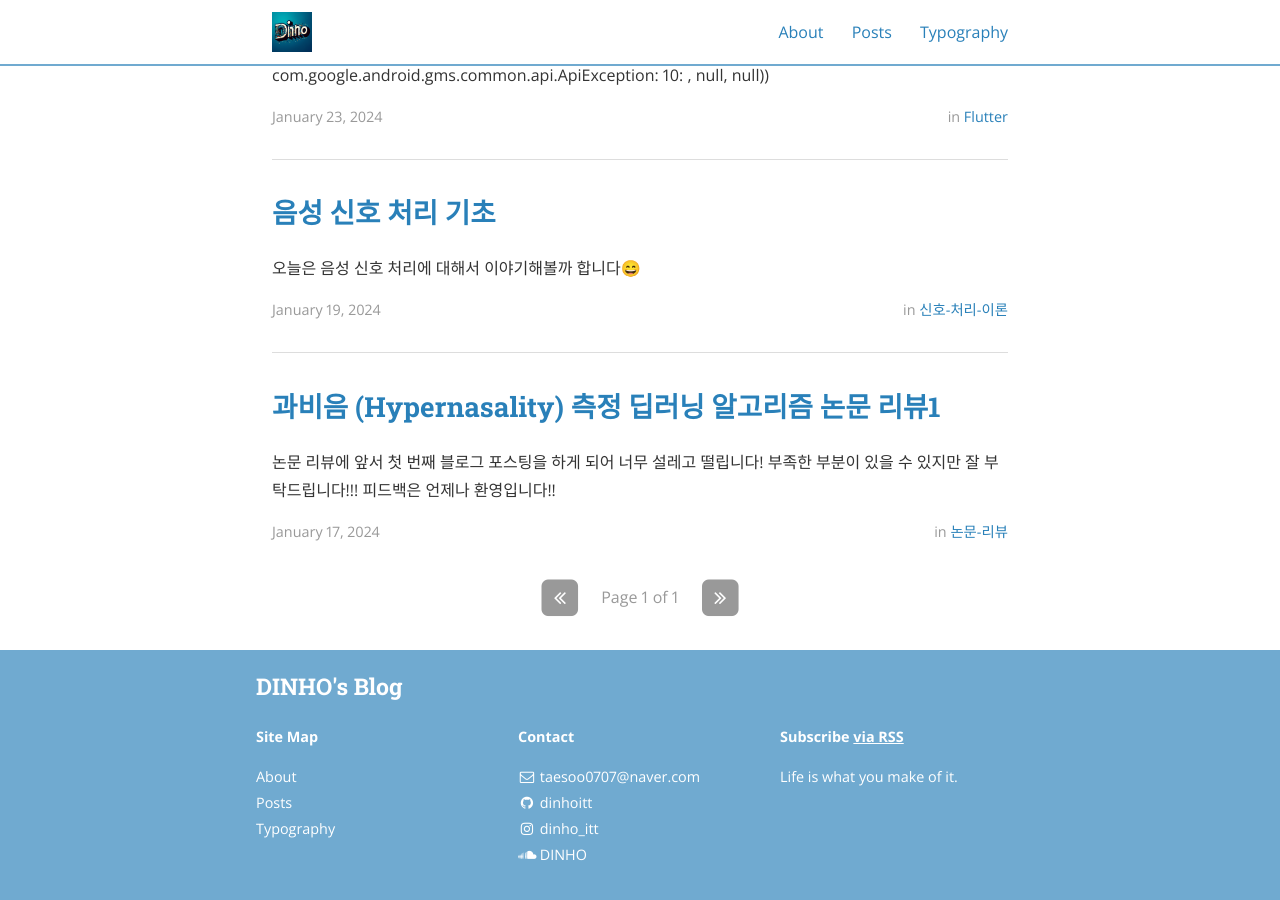
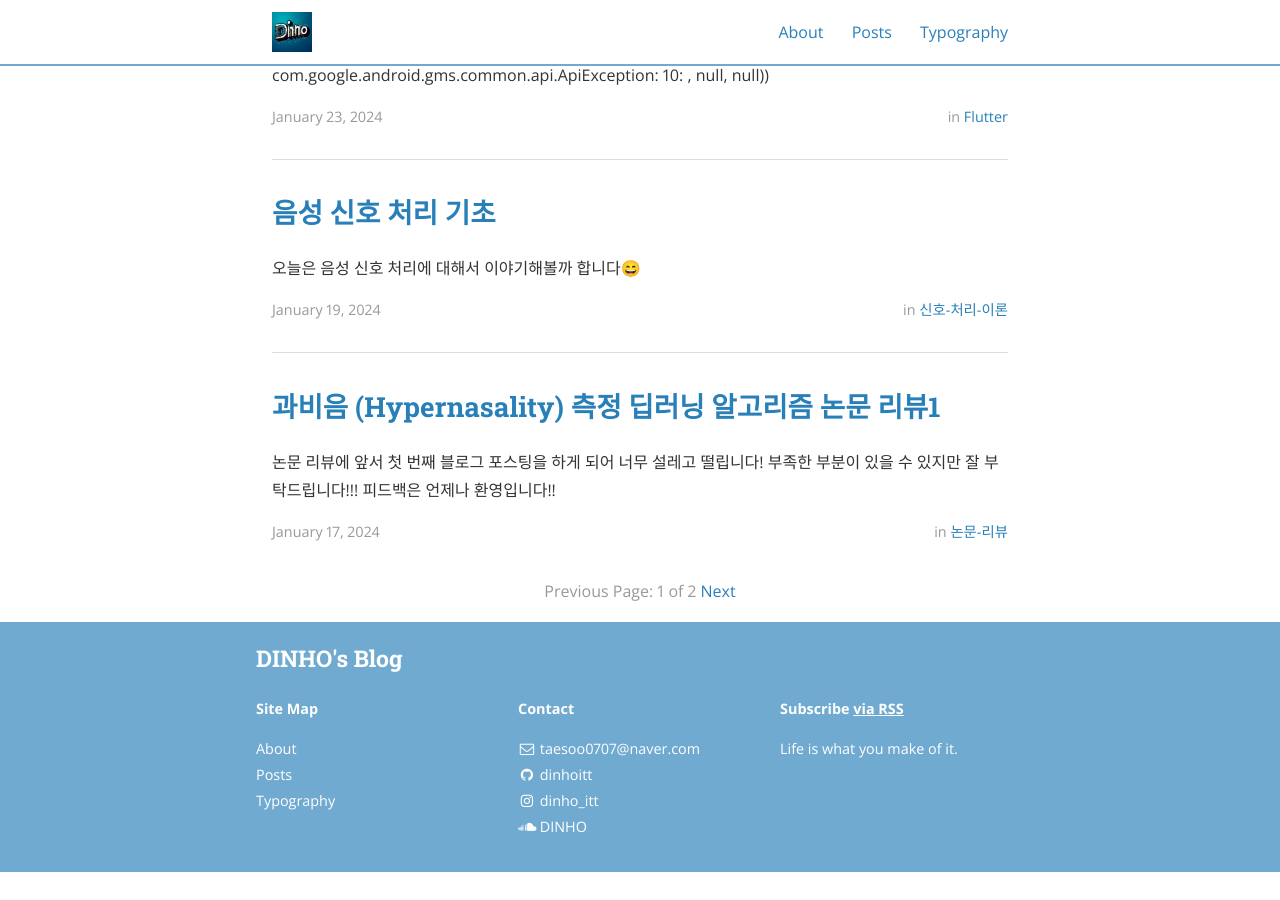
Before and after one commit to dinhoitt/dinhoitt.github.io, a Jekyll site: the page built from index.html, in a window 1280 px wide and 900 px high, scrolled down 1073 px. Built offline with Jekyll 4.4.1, drawn with Linux system fonts in a browser that asks for light colours; nearby versions of some CDN libraries; the list of posts is cut into pages by our own code; after the commit the page ends 1945 px from its top, so only the background shows below that.

Commit message:
pagination

```diff
--- a/_config.yml
+++ b/_config.yml
@@ -31,23 +31,10 @@
 # Pagination Settings
 # https://github.com/sverrirs/jekyll-paginate-v2/blob/master/README-GENERATOR.md#site-configuration
 pagination:
-
-  # Site-wide kill switch, disabled here it doesn't run at all
   enabled: true
-
-  # Set to 'true' to enable pagination debugging. This can be enabled in the site config or only for individual pagination pages
-  debug: false
-
-  # The default document collection to paginate if nothing is specified ('posts' is default)
-  collection: 'posts'
-
-  # How many objects per paginated page, used to be `paginate` (default: 0, means all)
-  per_page: 10
-
-  # The permalink structure for the paginated pages (this can be any level deep)
-  permalink: '/page/:num/' # Pages are index.html inside this folder (default)
-  #permalink: '/page/:num.html' # Pages are simple html files
-  #permalink: '/page/:num' # Pages are html files, linked jekyll extensionless permalink style.
+  per_page: 5
+  permalink: "/page/:num/"
+  sort_reverse: true
 
 # Archive settings (see https://github.com/jekyll/jekyll-archives/)
 jekyll-archives:
--- a/index.html
+++ b/index.html
@@ -43,46 +43,20 @@
   {% endfor %}
 </ul>
 
-<nav class="pagination" role="navigation">
-	<p>
-    {% if paginator.previous_page %}
-			{% if paginator.page == 2 %}
-			<a class="newer-posts" href="{{ site.baseurl }}{{ paginator.previous_page_path }}">
-        <span class="fa-stack fa-lg">
-          <i class="fa fa-square fa-stack-2x"></i>
-          <i class="fa fa-angle-double-left fa-stack-1x fa-inverse"></i>
-        </span>
-      </a>
-			{% else %}
-			<a class="newer-posts" href="{{ site.baseurl }}{{ paginator.next_page_path }}">
-				<span class="fa-stack fa-lg">
-					<i class="fa fa-square fa-stack-2x"></i>
-					<i class="fa fa-angle-double-left fa-stack-1x fa-inverse"></i>
-				</span>
-			</a>
-			{% endif %}
-		{% else %}
-		<span class="fa-stack fa-lg">
-      <i class="fa fa-square fa-stack-2x"></i>
-      <i class="fa fa-angle-double-left fa-stack-1x fa-inverse"></i>
-    </span>
-		{% endif %}
-		<span class="page-number">Page {{ paginator.page }} of {{ paginator.total_pages }}</span>
-		{% if paginator.next_page %}
-		<a class="newer-posts" href="{{ site.baseurl }}{{ paginator.next_page_path }}">
-      <span class="fa-stack fa-lg">
-        <i class="fa fa-square fa-stack-2x"></i>
-        <i class="fa fa-angle-double-right fa-stack-1x fa-inverse"></i>
-      </span>
-    </a>
-		{% else %}
-		<span class="fa-stack fa-lg">
-      <i class="fa fa-square fa-stack-2x"></i>
-      <i class="fa fa-angle-double-right fa-stack-1x fa-inverse"></i>
-    </span>
-		{% endif %}
-	</p>
-</nav>
+<!-- Pagination links -->
+<div class="pagination">
+  {% if paginator.previous_page %}
+    <a href="{{ paginator.previous_page_path }}" class="previous">Previous</a>
+  {% else %}
+    <span class="previous">Previous</span>
+  {% endif %}
+  <span class="page_number ">Page: {{ paginator.page }} of {{ paginator.total_pages }}</span>
+  {% if paginator.next_page %}
+    <a href="{{ paginator.next_page_path }}" class="next">Next</a>
+  {% else %}
+    <span class="next ">Next</span>
+  {% endif %}
+</div>
 
 </div>
 </div>
```
